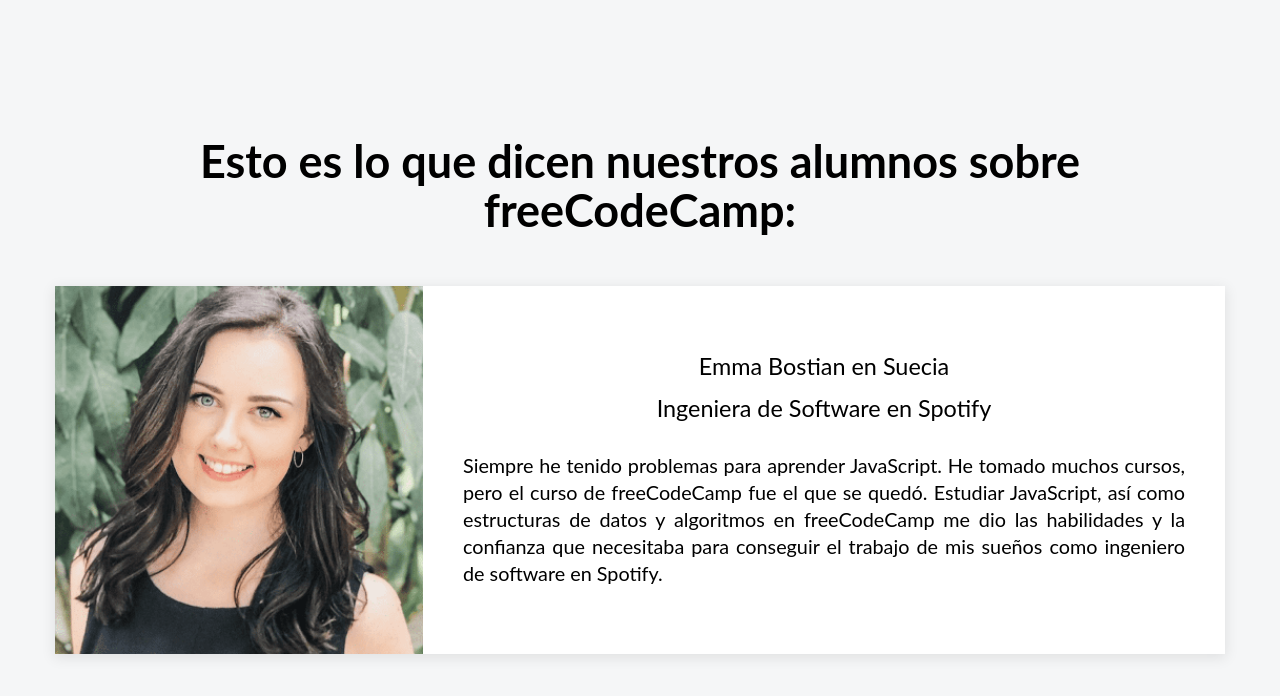
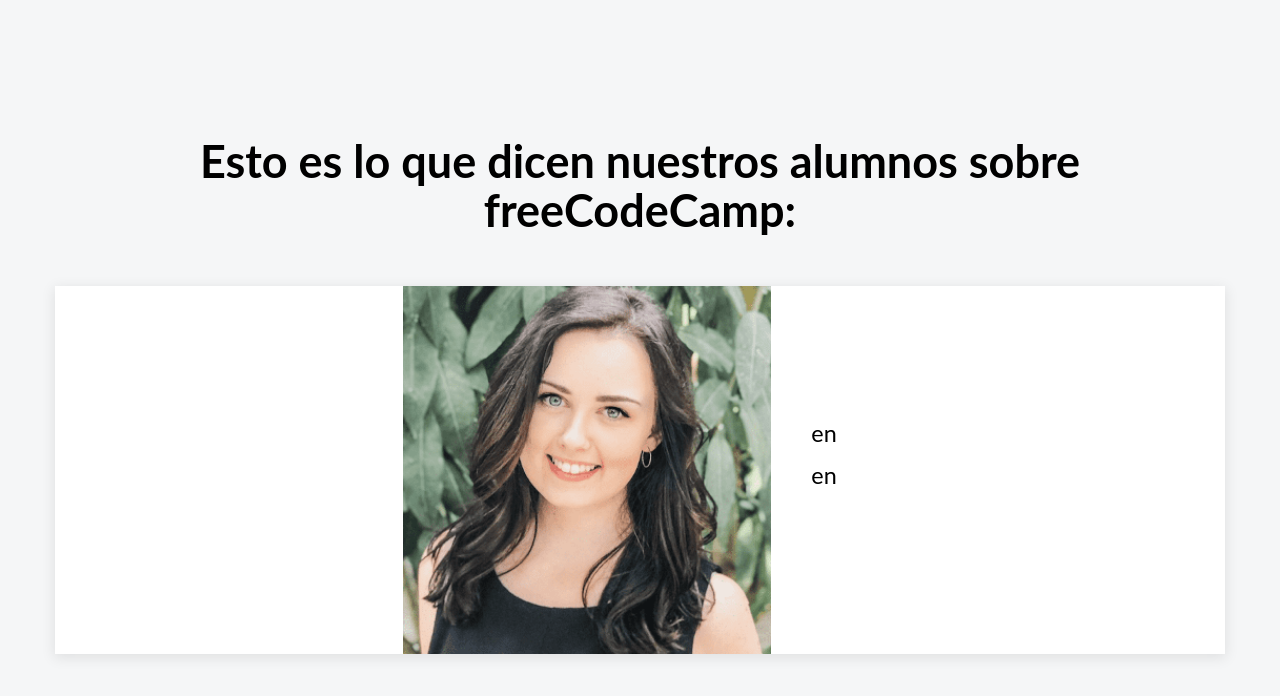
Before and after one commit to Grover1986/miniProyectos-React, a React (Vite) app in the folder projects/00-testimonials/: page / in a window 1280 px wide. Shown: the top 696 px of the page. Built offline with nearby package versions, Linux system fonts and the light colour scheme.

Commit message:
feat(projects/00-testimonials): recibir props en un Componente

```diff
--- a/projects/00-testimonials/src/components/Testimony.jsx
+++ b/projects/00-testimonials/src/components/Testimony.jsx
@@ -1,7 +1,7 @@
 import EmmaImage from '../images/testimonio-emma.png';
 import '../styles/Testimony.css'
 
-function Testimony() {
+function Testimony(props) {
     // Un componente funcional de React retorna un elemento JSX
     return (
         <div className='testimony-container'>
@@ -14,11 +14,9 @@
             {/* por ahora estamos asignando valores fijos pero luego con las props esto será dinámico para reutilizar código y no tener q
             escribir uno x cada uno */}
             <div className='text-testimony-container'>
-                <p className='testimony-name'>Emma Bostian en Suecia</p>
-                <p className='testimony-position'>Ingeniera de Software en Spotify</p>
-                <p className='testimony-text'>Siempre he tenido problemas para aprender JavaScript. He tomado muchos cursos, pero el curso de freeCodeCamp fue el
-                que se quedó. Estudiar JavaScript, así como estructuras de datos y algoritmos en freeCodeCamp me dio las habilidades y la confianza que necesitaba
-                para conseguir el trabajo de mis sueños como ingeniero de software en Spotify.</p>
+                <p className='testimony-name'>{props.name} en {props.country}</p>
+                <p className='testimony-position'>{props.position} en {props.company}</p>
+                <p className='testimony-text'>{props.testimony}</p>
             </div>
         </div>
     )
```
